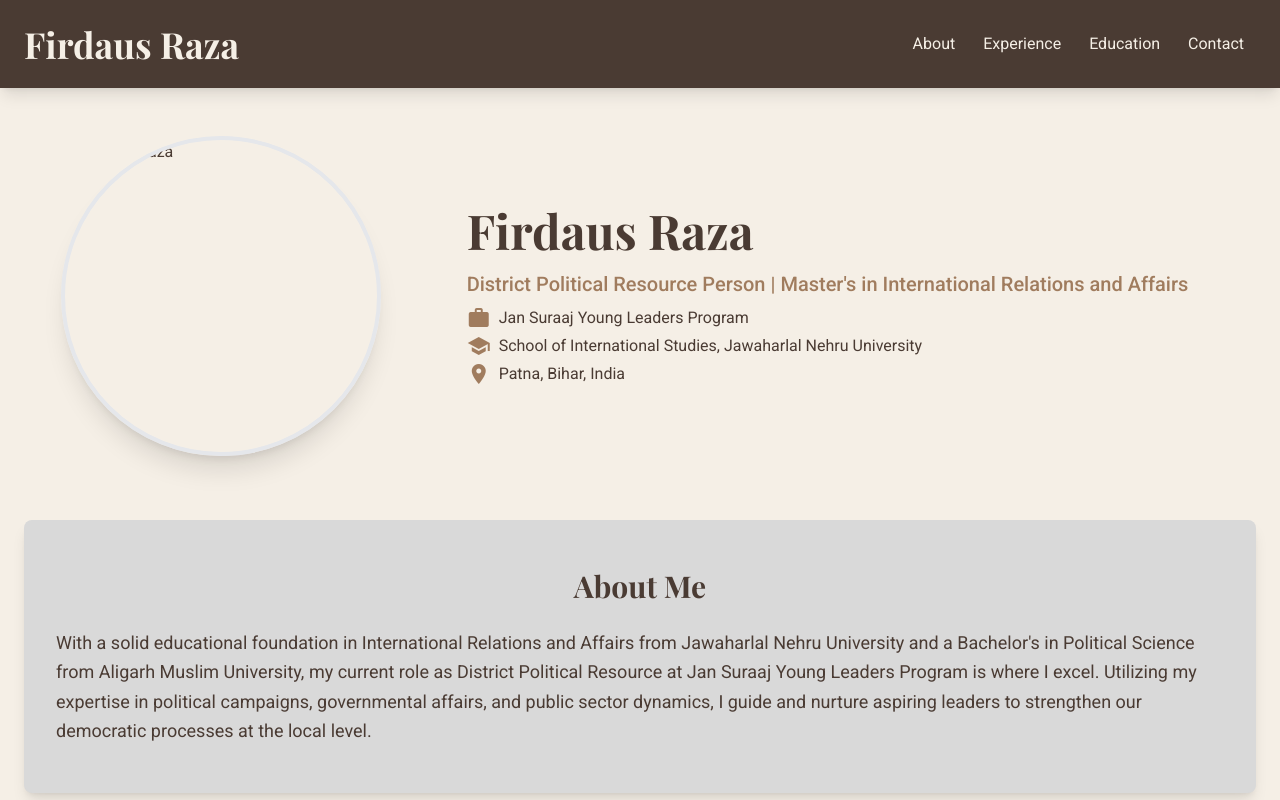
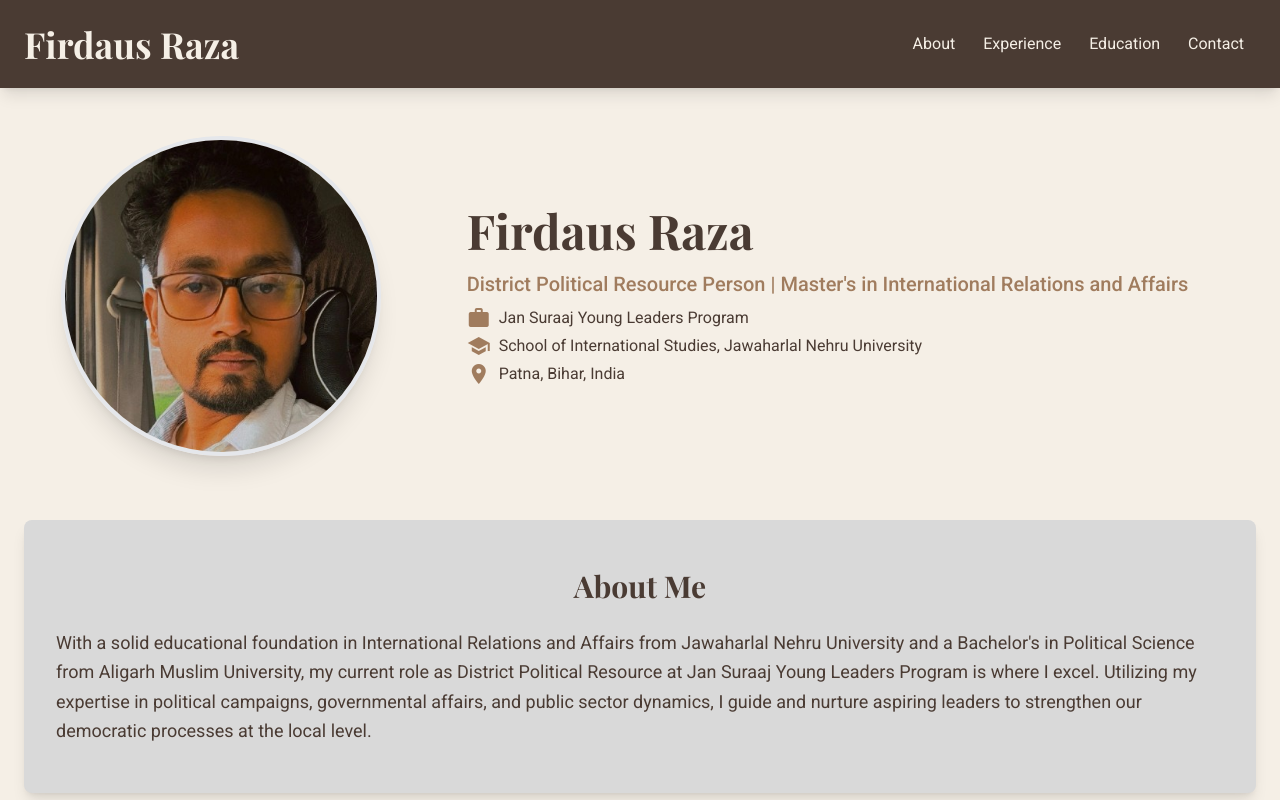
Before and after one commit to solo778866/firdousbhai, a plain HTML site: page index.html in a window 1280 px wide. Shown: the top 800 px of the page. Drawn offline with nearby package versions, Linux system fonts and the light colour scheme; the site is published under a folder, as on GitHub Pages, so addresses that start at the root find nothing.

Commit message:
Update index.html

```diff
--- a/index.html
+++ b/index.html
@@ -62,7 +62,7 @@
 <main class="container mx-auto px-6 py-12">
 <section class="flex flex-col md:flex-row items-center mb-16" id="hero">
 <div class="md:w-1/3 mb-8 md:mb-0 md:mr-12 flex justify-center">
-<img alt="Firdaus Raza" class="rounded-full shadow-xl w-64 h-64 md:w-80 md:h-80 object-cover border-4 border-custom-warm-brown" src="/firdousbhai.jpeg"/>
+<img alt="Firdaus Raza" class="rounded-full shadow-xl w-64 h-64 md:w-80 md:h-80 object-cover border-4 border-custom-warm-brown" src="firdousbhai.jpeg"/>
 </div>
 <div class="md:w-2/3 text-center md:text-left">
 <h2 class="font-playfair text-4xl md:text-5xl font-bold text-custom-deep-brown mb-4">Firdaus Raza</h2>
```
